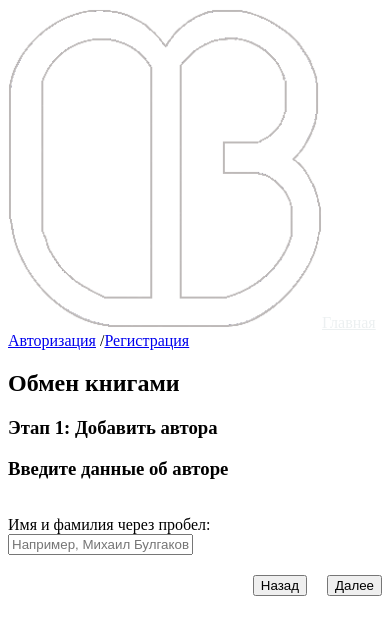
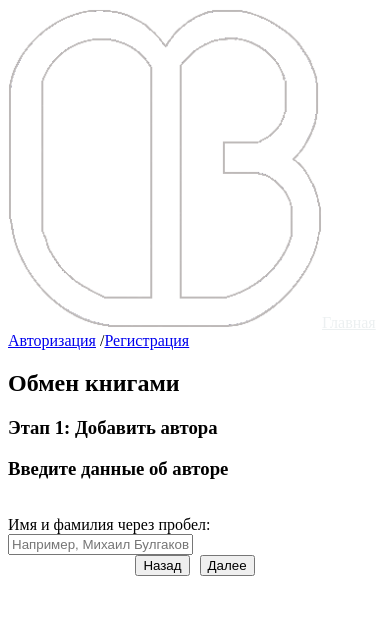
Before and after one commit to New-Folder-4/Slam-Book-front-end, a React (Vite) app in the folder book-exchange-react/: page /start-exchange in a window 390 px wide. Both pictures are taken after a click on the button "Добавить книгу". Shown: the top 634 px of the page. Built offline with nearby package versions, Linux system fonts and the light colour scheme; the HTML template or start-up script is replaced by a standard one.

Commit message:
исправление css

```diff
--- a/book-exchange-react/src/App.css
+++ b/book-exchange-react/src/App.css
@@ -627,13 +627,12 @@ button:hover {
 
   /* Кнопки "Назад" и "Далее" на одном уровне, одинаковый размер */
   .step-navigation {
-    flex-direction: row !important;
-    justify-content: center !important;
-    gap: 10px !important;
-  }
-  .step-navigation button {
-    flex: 1 1 auto;
-  }
+    display: flex; /* Активация Flexbox */
+    flex-direction: row; /* Кнопки в строку */
+    justify-content: center; /* Выравнивание по центру */
+    gap: 10px; /* Расстояние между кнопками */
+
+}
 
   .admin-panel {
     padding: 10px;
--- a/book-exchange-react/src/components/StartExchange.jsx
+++ b/book-exchange-react/src/components/StartExchange.jsx
@@ -388,17 +388,17 @@ function StartExchange() {
       return
     }
     setErrors([])
-    setStep(4)
+    setStep(5)
   }
   const handleBack = () => {
     setErrors([])
-    if (step === 3) {
+    if (step === 4) {
       setSelectedGenres([])
       setSearchQuery('')
       setSelectAll(false)
       setStep(1)
-    } else if (step === 4) {
-      setStep(3)
+    } else if (step === 5) {
+      setStep(4)
     }
   }
 
@@ -491,7 +491,7 @@ function StartExchange() {
                     Что вы хотите получить
                   </div>
                   <button
-                    onClick={() => setStep(3)}
+                    onClick={() => setStep(4)}
                     style={{ width: '90%', marginBottom: '10px' }}
                   >
                     Выбрать жанры
@@ -559,9 +559,9 @@ function StartExchange() {
                       className="step-navigation"
                       style={{
                           display: 'flex',
-              gap: '20px',
-              marginTop: '20px',
-              justifyContent: 'flex-end'
+                          flexDirection: 'row',
+                          justifyContent: 'center',
+                          gap: '10px', // Промежуток между кнопками
                       }}
                   >
                       <button onClick={handleBookBack}>Назад</button>
@@ -612,9 +612,9 @@ function StartExchange() {
             className="step-navigation"
                       style={{
                           display: 'flex',
-              gap: '20px',
-              marginTop: '20px',
-              justifyContent: 'flex-end'
+                          flexDirection: 'row',
+                          justifyContent: 'center',
+                          gap: '10px', // Промежуток между кнопками
                       }}
           >
             <button onClick={handleBookBack}>Назад</button>
@@ -625,7 +625,7 @@ function StartExchange() {
 
       {step === 4 && (
         <div className="step-content">
-          <h3>Скрин 3: Выбор жанров</h3>
+          <h3>Этап 3: Выбор жанров</h3>
           <p>Отметьте жанры, которые вы хотите получить:</p>
           <div style={{ marginBottom: '10px' }}>
             <input
@@ -682,9 +682,9 @@ function StartExchange() {
             className="step-navigation"
                       style={{
                           display: 'flex',
-              gap: '20px',
-              marginTop: '20px',
-              justifyContent: 'flex-start'
+                          flexDirection: 'row',
+                          justifyContent: 'center',
+                          gap: '10px', // Промежуток между кнопками
                       }}
           >
             <button onClick={handleBack}>Назад</button>
@@ -697,7 +697,7 @@ function StartExchange() {
         <div className="step-content">
           <h3>Скрин 4: Подтверждение выбора</h3>
           <p>Вы выбрали следующие жанры:</p>
-          <ul style={{ marginBottom: '20px' }}>
+          <ul style={{ marginBottom: '20px', listStyleType: 'none' }}>
             {selectedGenres.map((genre, index) => (
               <li key={index}>{genre}</li>
             ))}
```
Lines whose indentation alone changed are shown as unchanged.
